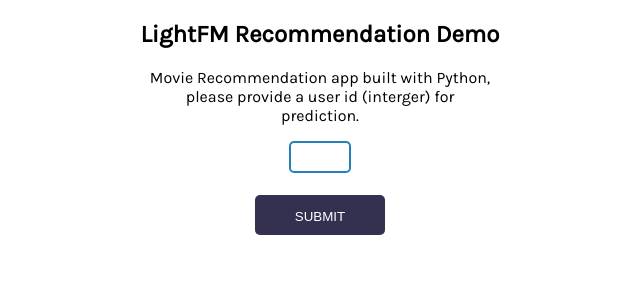
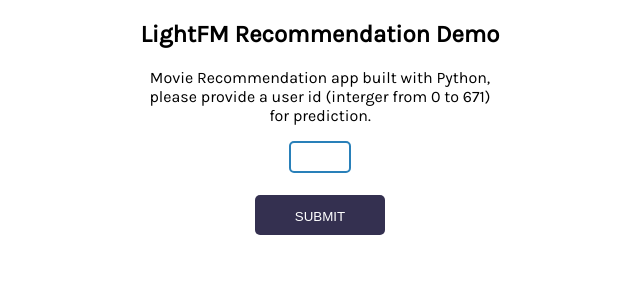
Before and after one commit to Tatiana-Smith/lightfm-recommender-app, a Flask app: page / in a window 1280 px wide. Shown: the top 300 px of the page, without its empty margins (320-960 px from the left). Run offline with Flask 2, Linux system fonts and the light colour scheme.

Commit message:
make it better

```diff
--- a/templates/my-form.html
+++ b/templates/my-form.html
@@ -12,7 +12,7 @@
                     <h2>LightFM Recommendation Demo</h2>
                     <div class='descr'>
                         <p> Movie Recommendation app built with Python,
-                        please provide a user id (interger) for prediction.</p>
+                        please provide a user id (interger from 0 to 671) for prediction.</p>
                     </div>
                     <input class='input' name='number'>
                 </div>
```
